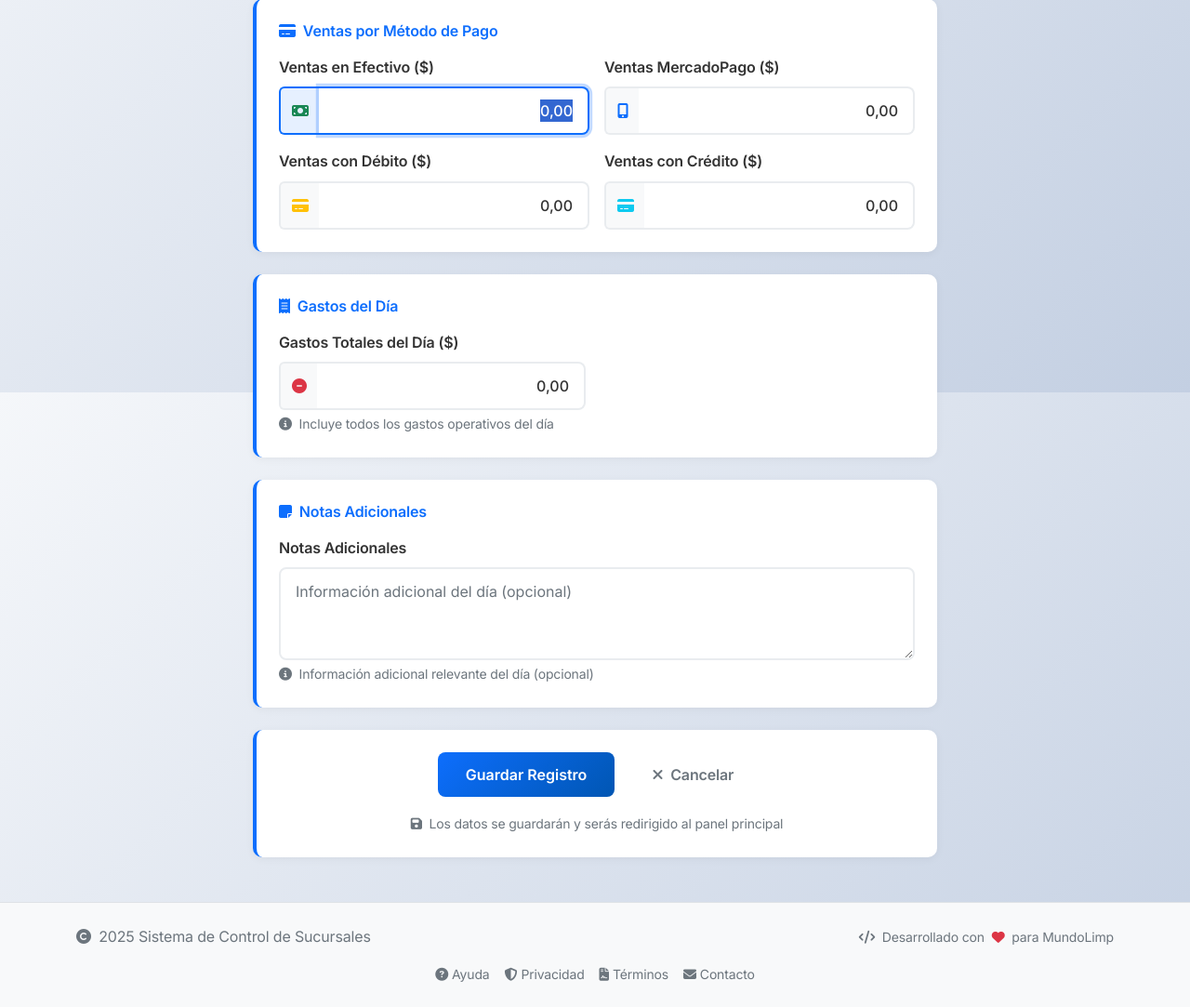
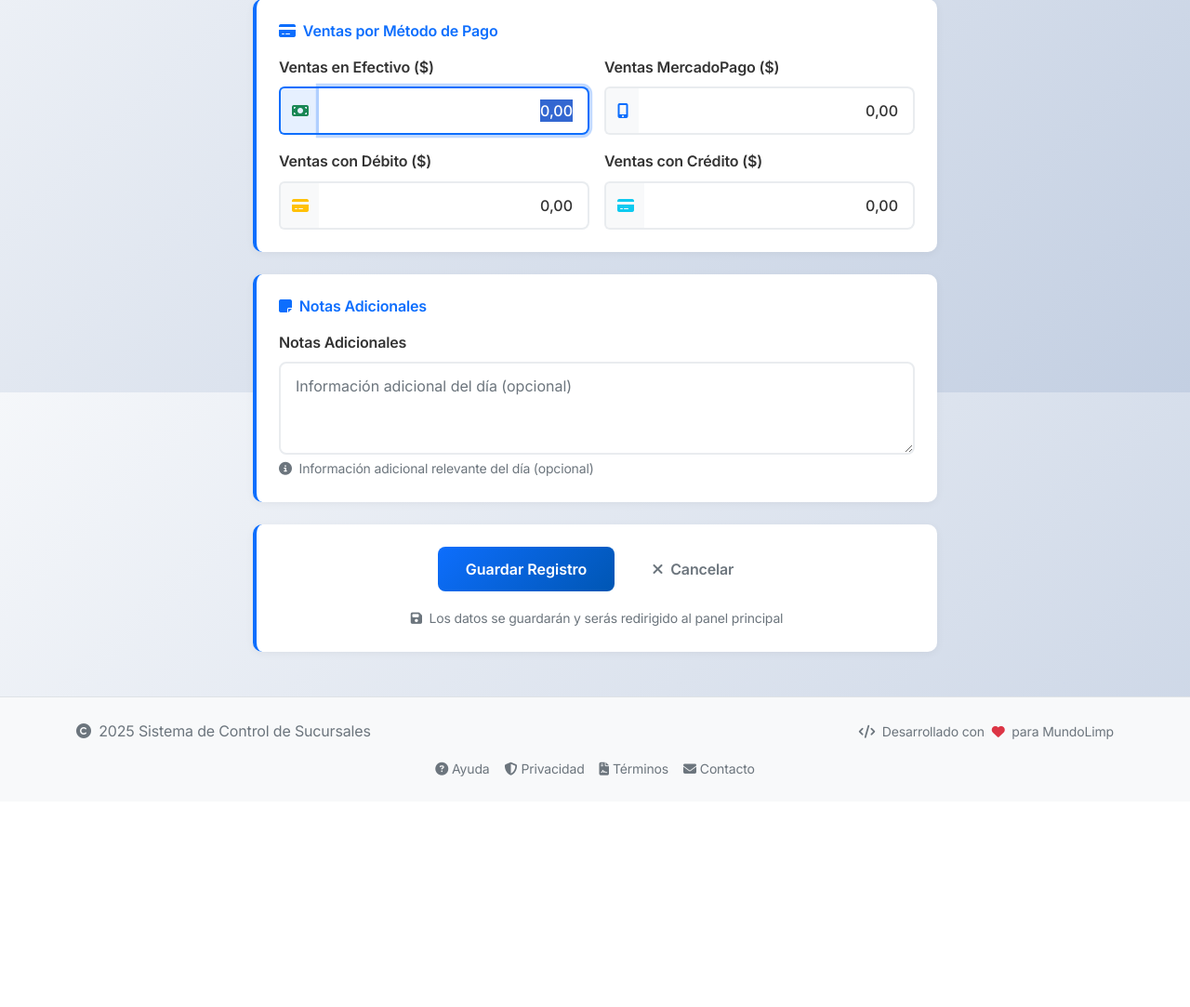
Before and after one commit to Sandeje96/Gestion_Sucursales, a Flask app: page /daily-records/create in a window 1280 px wide. Shown: the part 378-1461 px from the top of the page at 93% size. After the commit the page ends 1213 px from the top, so only its background shows below. Run offline with Flask 3, Linux system fonts and the light colour scheme; the visitor is signed in with stand-in values (Sample User, id 1); some libraries are stand-ins or nearby versions.

Commit message:
quitando gastos de create

```diff
--- a/app/templates/daily_records/create.html
+++ b/app/templates/daily_records/create.html
@@ -266,34 +266,7 @@
                         </div>
                     </div>
                 </div>
-                <!-- Gastos -->
-                <div class="form-section">
-                    <h6>
-                        <i class="fas fa-receipt me-2"></i>Gastos del Día
-                    </h6>
-                    <div class="row">
-                        <div class="col-md-6">
-                            {{ form.total_expenses.label(class="form-label") }}
-                            <div class="input-group">
-                                <span class="input-group-text">
-                                    <i class="fas fa-minus-circle text-danger"></i>
-                                </span>
-                                {{ form.total_expenses(class="form-control currency-input" + (' is-invalid' if form.total_expenses.errors else ''), type="text", **{'data-currency': 'true'}) }}
-                            </div>
-                            {% if form.total_expenses.errors %}
-                                <div class="invalid-feedback d-block">
-                                    {% for error in form.total_expenses.errors %}
-                                        {{ error }}
-                                    {% endfor %}
-                                </div>
-                            {% endif %}
-                            <div class="form-text">
-                                <i class="fas fa-info-circle me-1"></i>
-                                Incluye todos los gastos operativos del día
-                            </div>
-                        </div>
-                    </div>
-                </div>
+
                 <!-- Notas adicionales -->
                 <div class="form-section">
                     <h6>
```
Also changed, not shown: app_dev.db.
